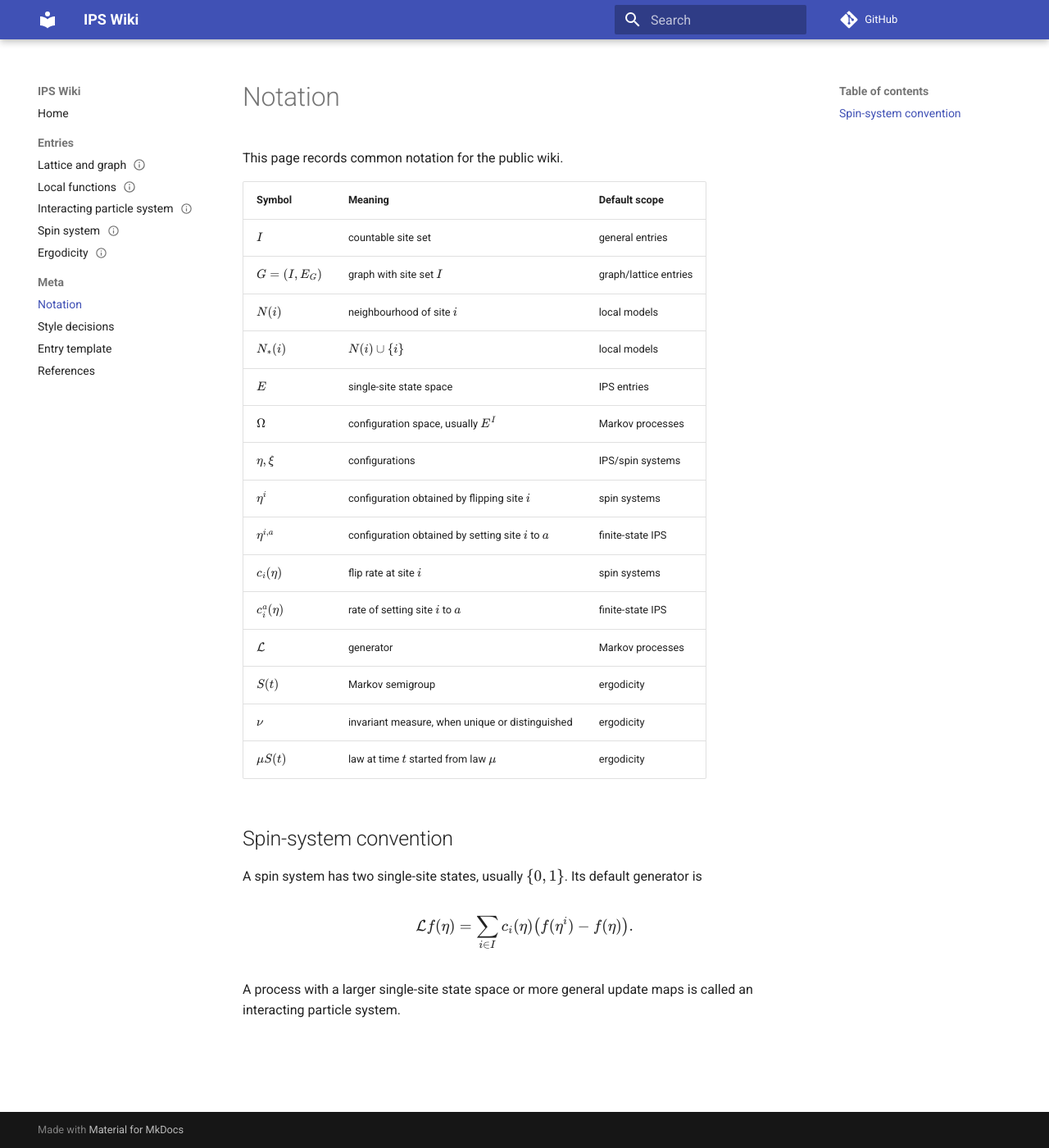
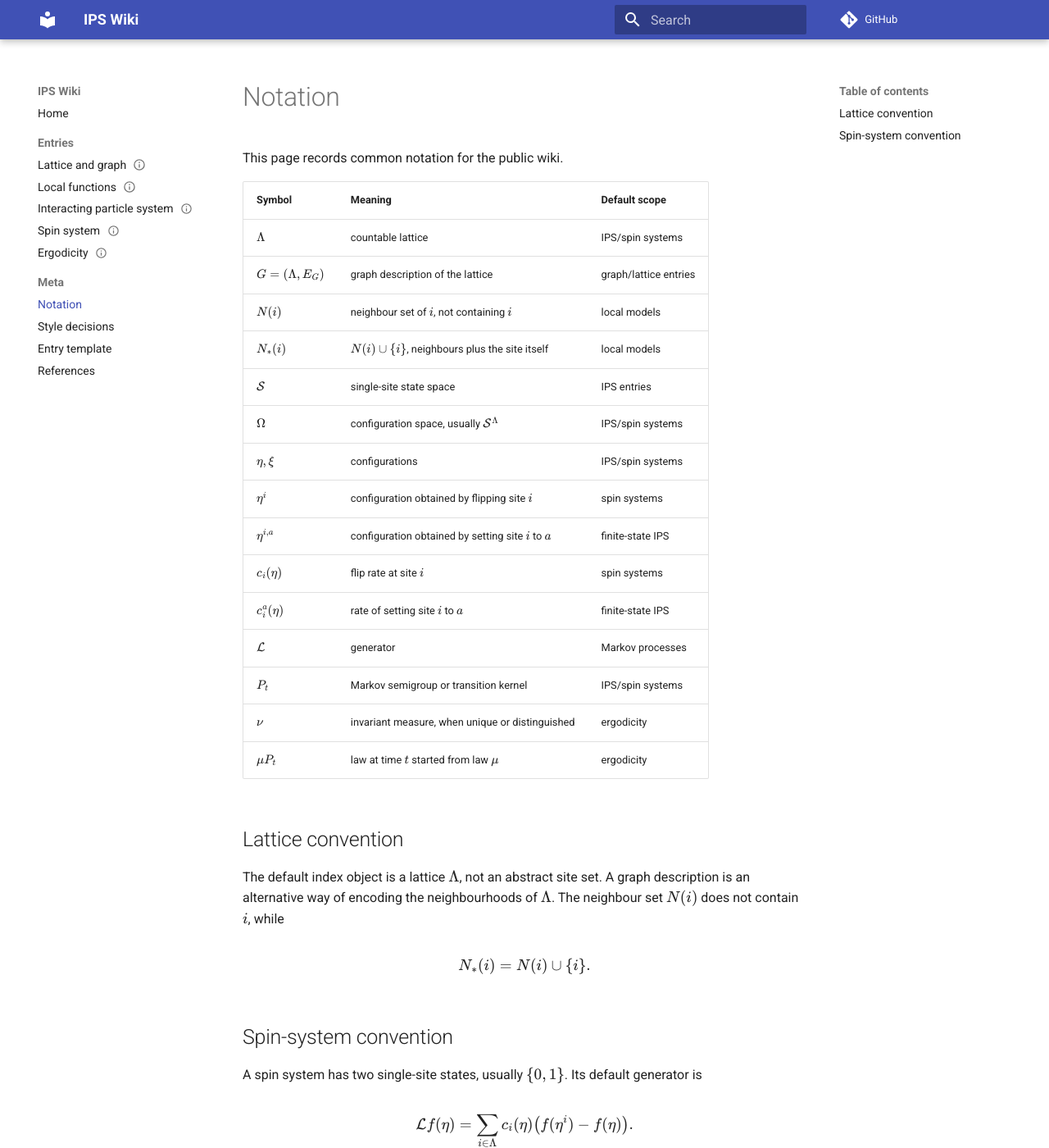
Before and after one commit to maciejgluchowski86-beep/ips-wiki, an MkDocs documentation site: the page built from docs/meta/notation.md, in a window 1280 px wide and 1400 px high. Shown: the whole window at 82% size. Built offline with MkDocs 1.6.1 and Material for MkDocs 9.7.7, drawn with Linux system fonts in a browser that asks for light colours; comment, search, counter and statistics services are not loaded.

Commit message:
Update notation to Lambda and mathcal S

```diff
--- a/docs/meta/notation.md
+++ b/docs/meta/notation.md
@@ -8,28 +8,36 @@ This page records common notation for the public wiki.
 
 | Symbol | Meaning | Default scope |
 |---|---|---|
-| \(I\) | countable site set | general entries |
-| \(G=(I,E_G)\) | graph with site set \(I\) | graph/lattice entries |
-| \(N(i)\) | neighbourhood of site \(i\) | local models |
-| \(N_*(i)\) | \(N(i)\cup\{i\}\) | local models |
-| \(E\) | single-site state space | IPS entries |
-| \(\Omega\) | configuration space, usually \(E^I\) | Markov processes |
+| \(\Lambda\) | countable lattice | IPS/spin systems |
+| \(G=(\Lambda,E_G)\) | graph description of the lattice | graph/lattice entries |
+| \(N(i)\) | neighbour set of \(i\), not containing \(i\) | local models |
+| \(N_*(i)\) | \(N(i)\cup\{i\}\), neighbours plus the site itself | local models |
+| \(\mathcal S\) | single-site state space | IPS entries |
+| \(\Omega\) | configuration space, usually \(\mathcal S^\Lambda\) | IPS/spin systems |
 | \(\eta,\xi\) | configurations | IPS/spin systems |
 | \(\eta^i\) | configuration obtained by flipping site \(i\) | spin systems |
 | \(\eta^{i,a}\) | configuration obtained by setting site \(i\) to \(a\) | finite-state IPS |
 | \(c_i(\eta)\) | flip rate at site \(i\) | spin systems |
 | \(c_i^a(\eta)\) | rate of setting site \(i\) to \(a\) | finite-state IPS |
 | \(\cL\) | generator | Markov processes |
-| \(S(t)\) | Markov semigroup | ergodicity |
+| \(P_t\) | Markov semigroup or transition kernel | IPS/spin systems |
 | \(\nu\) | invariant measure, when unique or distinguished | ergodicity |
-| \(\mu S(t)\) | law at time \(t\) started from law \(\mu\) | ergodicity |
+| \(\mu P_t\) | law at time \(t\) started from law \(\mu\) | ergodicity |
+
+## Lattice convention
+
+The default index object is a lattice \(\Lambda\), not an abstract site set. A graph description is an alternative way of encoding the neighbourhoods of \(\Lambda\). The neighbour set \(N(i)\) does not contain \(i\), while
+
+$$
+N_*(i)=N(i)\cup\{i\}.
+$$
 
 ## Spin-system convention
 
 A spin system has two single-site states, usually \(\{0,1\}\). Its default generator is
 
 $$
-\cL f(\eta)=\sum_{i\in I} c_i(\eta)\bigl(f(\eta^i)-f(\eta)\bigr).
+\cL f(\eta)=\sum_{i\in\Lambda} c_i(\eta)\bigl(f(\eta^i)-f(\eta)\bigr).
 $$
 
 A process with a larger single-site state space or more general update maps is called an interacting particle system.
```
